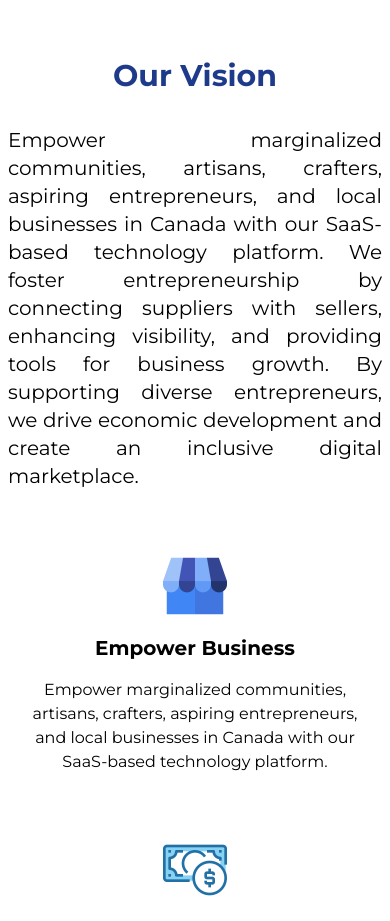
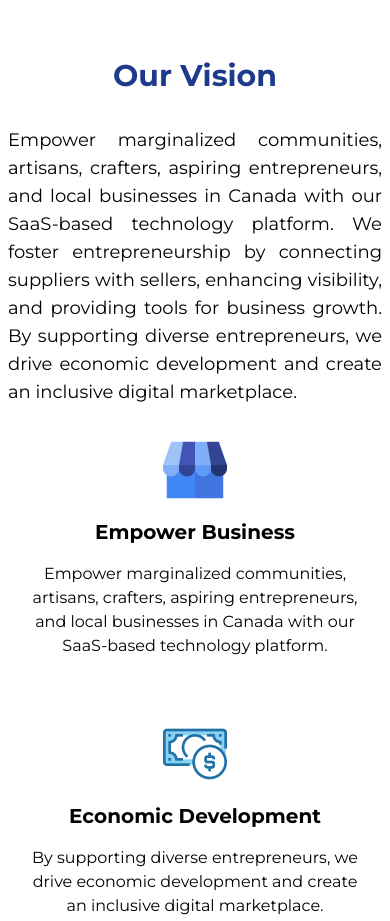
Before and after one commit to prem528/delberto-frontend, a React (Vite) app: page /about in a window 390 px wide. Shown: the part 1480-2401 px from the top of the page. Built offline with nearby package versions, Linux system fonts and the light colour scheme.

Commit message:
font check

```diff
--- a/src/Components/pages/About Pages/VisionSection.tsx
+++ b/src/Components/pages/About Pages/VisionSection.tsx
@@ -11,7 +11,7 @@ const VisionSection: React.FC = () => {
     <section className="mt-2 py-4 sm:py-6 md:py-8 lg:py-12 pt-8 pb-4 bg-white">
       <div className="container mx-auto px-2 sm:px-4 md:px-6 lg:px-8 xl:px-24">
         <h2 className="text-3xl font-bold text-center text-blue-900 mb-8">Our Vision</h2>
-        <p className="text-justify  mb-12 text-xl mx-auto">
+        <p className=" mb-4 text-lg sm:text-xl text-justify">
           Empower marginalized communities, artisans, crafters, aspiring entrepreneurs, and local businesses in
           Canada with our SaaS-based technology platform. We foster entrepreneurship by connecting suppliers with sellers,
           enhancing visibility, and providing tools for business growth. By supporting diverse entrepreneurs, we drive economic
```
